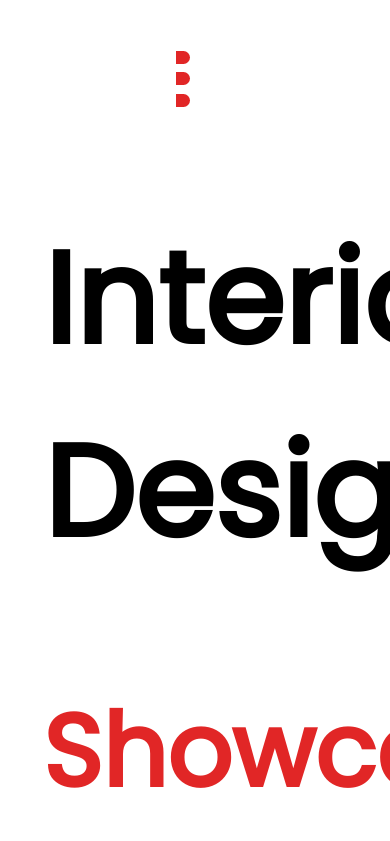
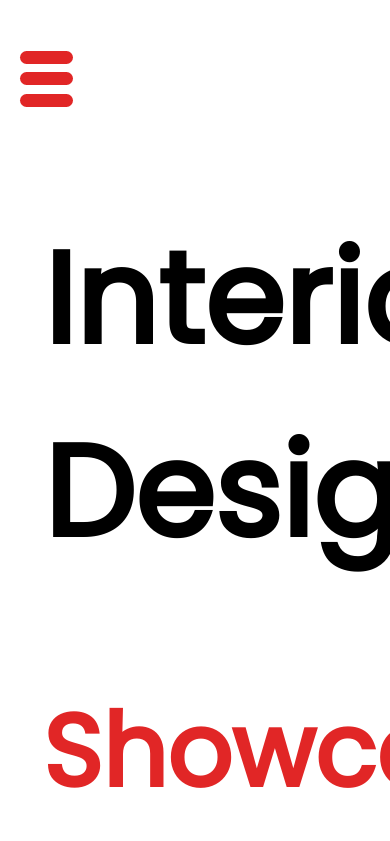
Before and after one commit to Dhruv-cool/Designer, a plain HTML site: page index.html in a window 390 px wide. Shown: the top 841 px of the page. Drawn offline with Linux system fonts and the light colour scheme.

Commit message:
Update design.css

```diff
--- a/styles/design.css
+++ b/styles/design.css
@@ -260,9 +260,10 @@ form{
     display: none;
     top: 0;
     position: absolute;
-    right: clamp(min(44%),49%, max(56%));
+   right: clamp(min(72%),79%, max(80%));
     margin-top: 5vh;
     cursor: pointer;
+    z-index:2;
 
 }
 .burger.active{
@@ -286,15 +287,16 @@ form{
     font-size: 11vh;
    }
    .h-nav-resp{
-    background-color:white;
-    height: 14vh;
-    position: absolute;
+
+    height: 0;
+
    }
    .aaa-resp{
     padding: 85px 0 0 5vh;
    }
    .nav1{
     width: 45%;
+       transition: all 0.45s ease-out;
    }
     li{
         margin-bottom: clamp(min(7vh),8vh, max(9vh));
```
